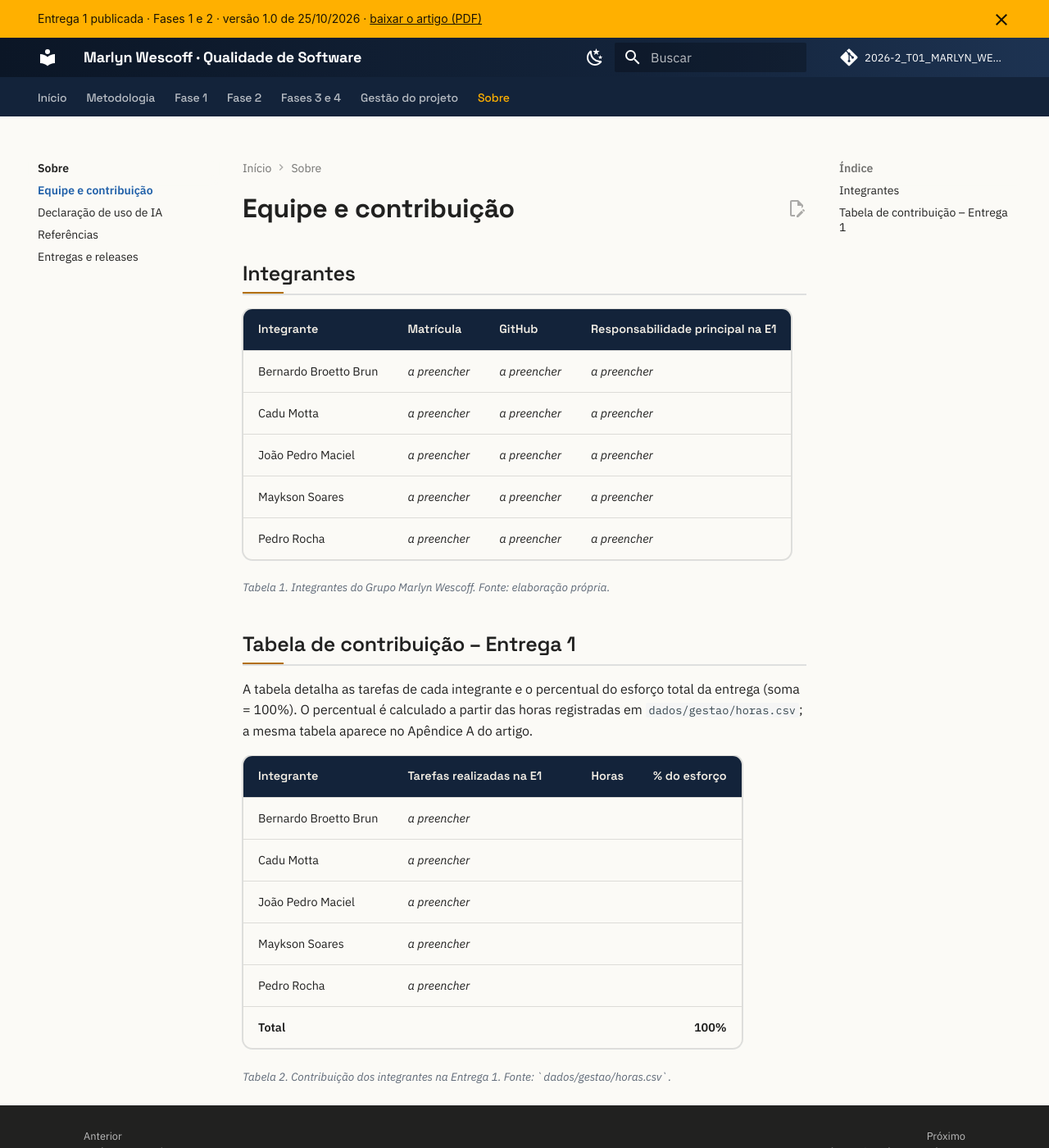
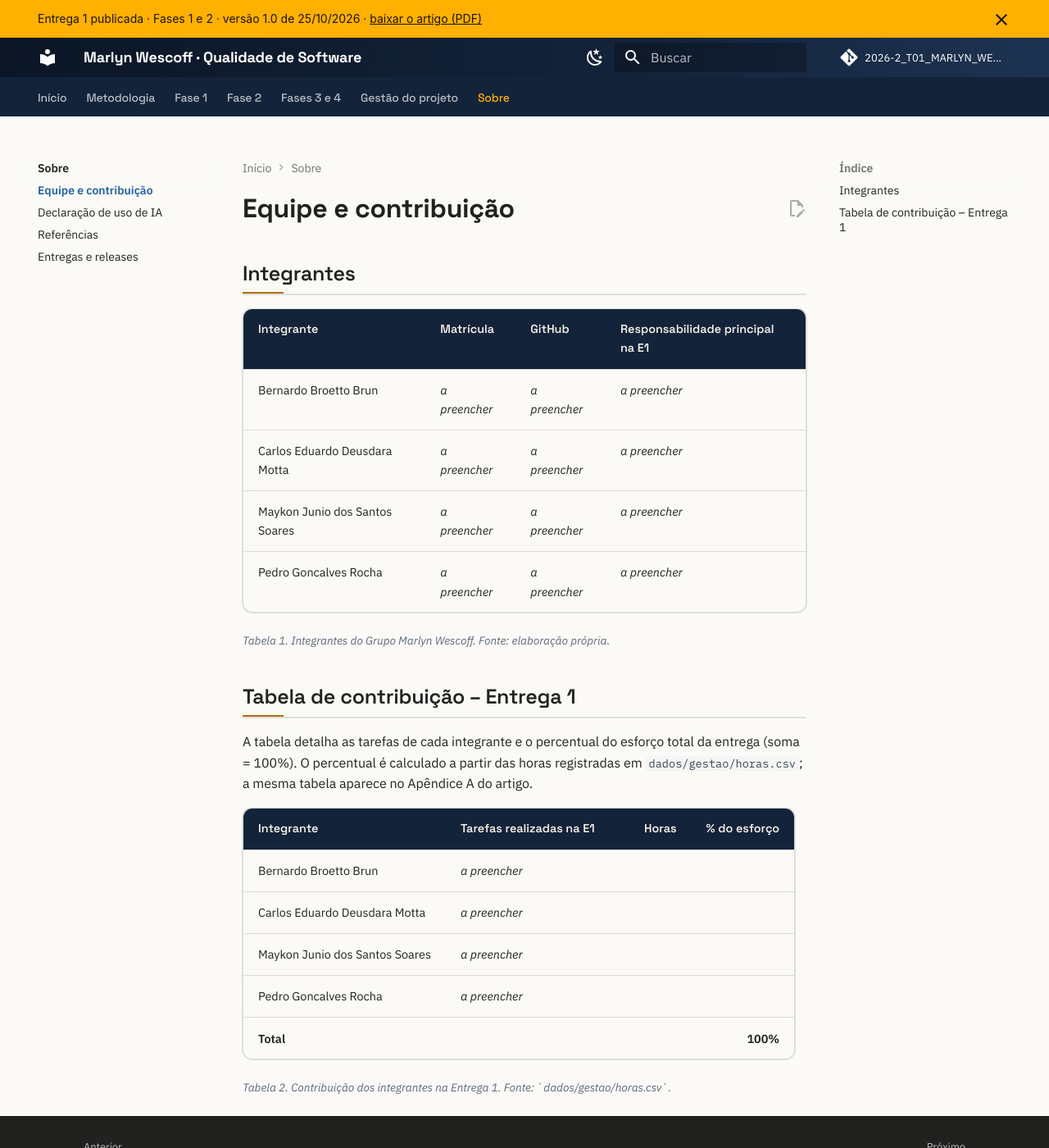
Before and after one commit to FCTE-Qualidade-de-Software-1/2026-2_T01_MARLYN_WESCOFF, an MkDocs documentation site: the page built from docs/sobre/equipe.md, in a window 1280 px wide and 1400 px high. Shown: the whole window at 82% size. Built offline with MkDocs 1.6.1 and Material for MkDocs 9.7.7, drawn with Linux system fonts in a browser that asks for light colours; comment, search, counter and statistics services are not loaded.

Commit message:
Atualiza a composição da equipe (quatro integrantes)

```diff
--- a/docs/sobre/equipe.md
+++ b/docs/sobre/equipe.md
@@ -5,10 +5,9 @@
 | Integrante | Matrícula | GitHub | Responsabilidade principal na E1 |
 |---|---|---|---|
 | Bernardo Broetto Brun | *a preencher* | *a preencher* | *a preencher* |
-| Cadu Motta | *a preencher* | *a preencher* | *a preencher* |
-| João Pedro Maciel | *a preencher* | *a preencher* | *a preencher* |
-| Maykson Soares | *a preencher* | *a preencher* | *a preencher* |
-| Pedro Rocha | *a preencher* | *a preencher* | *a preencher* |
+| Carlos Eduardo Deusdara Motta | *a preencher* | *a preencher* | *a preencher* |
+| Maykon Junio dos Santos Soares | *a preencher* | *a preencher* | *a preencher* |
+| Pedro Goncalves Rocha | *a preencher* | *a preencher* | *a preencher* |
 
 <p class="legenda">Tabela 1. Integrantes do Grupo Marlyn Wescoff. Fonte: elaboração própria.</p>
 
@@ -19,10 +18,9 @@ A tabela detalha as tarefas de cada integrante e o percentual do esforço total
 | Integrante | Tarefas realizadas na E1 | Horas | % do esforço |
 |---|---|---:|---:|
 | Bernardo Broetto Brun | *a preencher* | | |
-| Cadu Motta | *a preencher* | | |
-| João Pedro Maciel | *a preencher* | | |
-| Maykson Soares | *a preencher* | | |
-| Pedro Rocha | *a preencher* | | |
+| Carlos Eduardo Deusdara Motta | *a preencher* | | |
+| Maykon Junio dos Santos Soares | *a preencher* | | |
+| Pedro Goncalves Rocha | *a preencher* | | |
 | **Total** | | | **100%** |
 
 <p class="legenda">Tabela 2. Contribuição dos integrantes na Entrega 1. Fonte: `dados/gestao/horas.csv`.</p>
```
Also changed, not shown: README.md (+3 -4 lines), dados/README.md (+1 -1 lines), docs/metodologia.md (+1 -1 lines), 2 other files.
